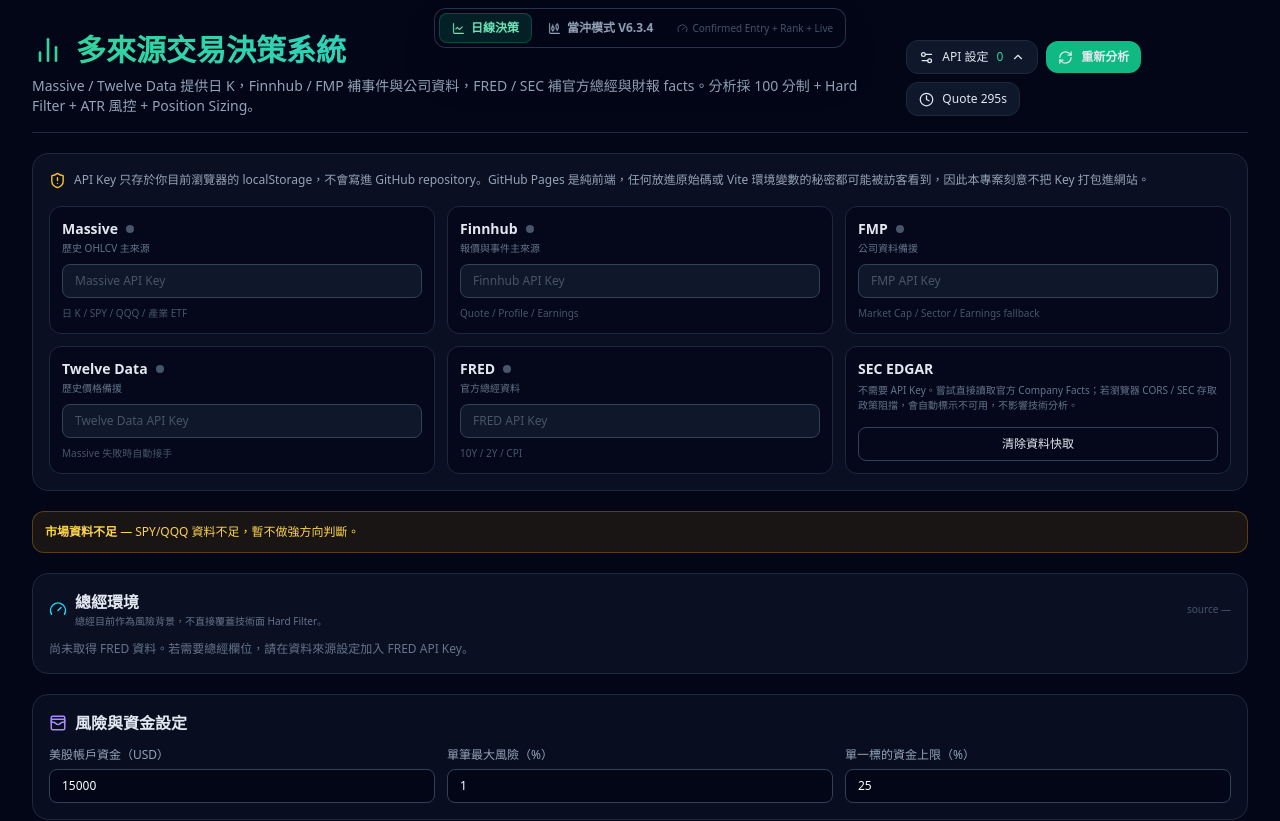
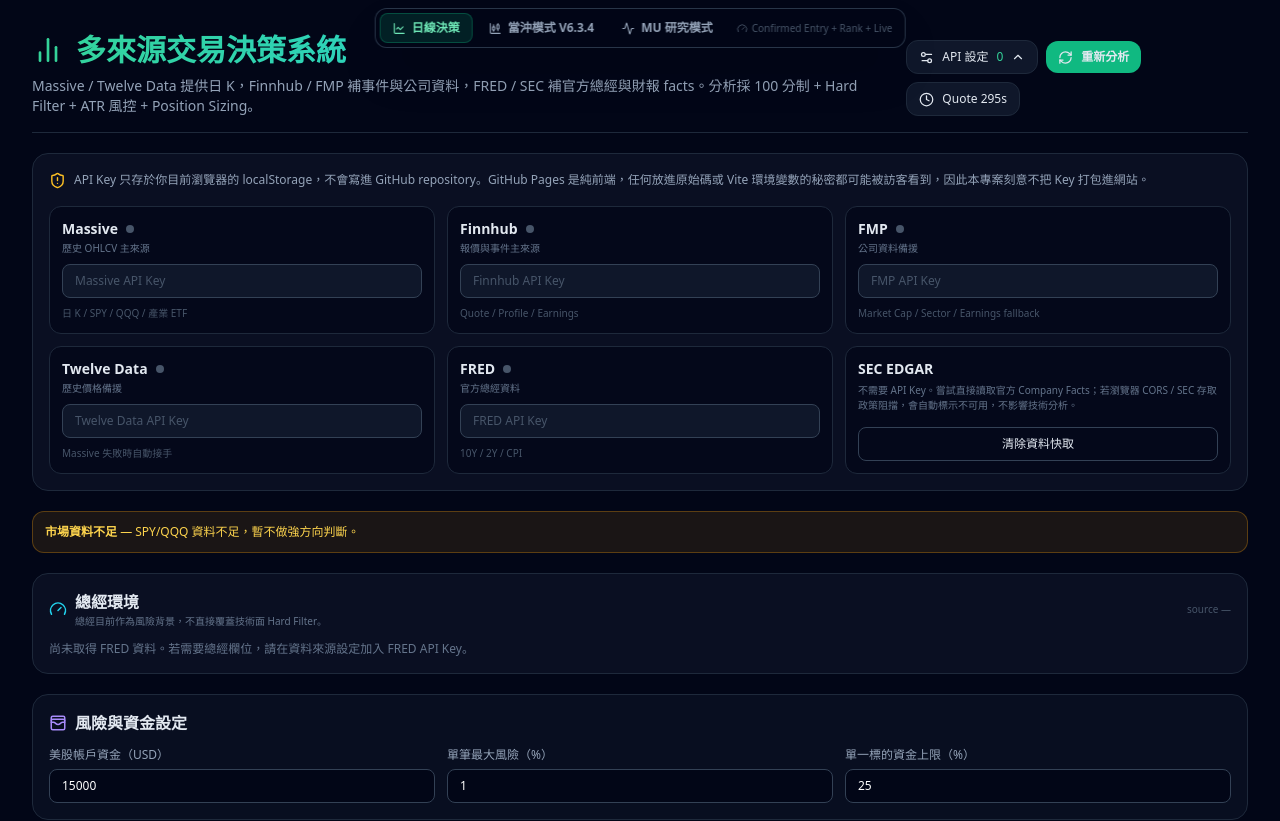
Before and after one commit to YCTsai2000/stock-decision-dashboard, a React (Vite) app: page / in a window 1280 px wide. Shown: the top 821 px of the page. Built offline with nearby package versions, Linux system fonts and the light colour scheme.

Commit message:
feat: expose MU research mode in app shell

```diff
--- a/src/ModeShell.tsx
+++ b/src/ModeShell.tsx
@@ -1,13 +1,16 @@
 import { useState } from 'react';
-import { CandlestickChart, Gauge, LineChart } from 'lucide-react';
+import { Activity, CandlestickChart, Gauge, LineChart } from 'lucide-react';
 import App from './App';
 import DayTradingAppV5 from './DayTradingAppV5';
+import MuResearchPanel from './MuResearchPanel';
 
-type AppMode = 'strategic' | 'daytrade';
+type AppMode = 'strategic' | 'daytrade' | 'mu';
 
 const readMode = (): AppMode => {
   const params = new URLSearchParams(window.location.search);
-  return params.get('mode') === 'daytrade' ? 'daytrade' : 'strategic';
+  if (params.get('mode') === 'daytrade') return 'daytrade';
+  if (params.get('mode') === 'mu') return 'mu';
+  return 'strategic';
 };
 
 export default function ModeShell() {
@@ -16,19 +19,20 @@ export default function ModeShell() {
   const changeMode = (next: AppMode) => {
     setMode(next);
     const url = new URL(window.location.href);
-    if (next === 'daytrade') url.searchParams.set('mode', 'daytrade');
-    else url.searchParams.delete('mode');
+    if (next === 'strategic') url.searchParams.delete('mode');
+    else url.searchParams.set('mode', next);
     window.history.replaceState({}, '', `${url.pathname}${url.search}${url.hash}`);
   };
 
   return (
     <>
-      <div className="fixed top-2 left-1/2 -translate-x-1/2 z-[100] flex items-center gap-1 rounded-xl border border-slate-700/80 bg-slate-950/95 p-1 shadow-2xl backdrop-blur">
-        <button onClick={() => changeMode('strategic')} className={`inline-flex items-center gap-1.5 rounded-lg px-3 py-1.5 text-xs font-bold transition-colors ${mode === 'strategic' ? 'bg-emerald-500/15 text-emerald-300 border border-emerald-500/30' : 'text-slate-400 hover:text-white'}`}><LineChart size={13} /> 日線決策</button>
-        <button onClick={() => changeMode('daytrade')} className={`inline-flex items-center gap-1.5 rounded-lg px-3 py-1.5 text-xs font-bold transition-colors ${mode === 'daytrade' ? 'bg-cyan-500/15 text-cyan-300 border border-cyan-500/30' : 'text-slate-400 hover:text-white'}`}><CandlestickChart size={13} /> 當沖模式 V6.3.4</button>
-        <span className="hidden sm:inline-flex items-center gap-1 px-2 text-[10px] text-slate-600"><Gauge size={11} /> Confirmed Entry + Rank + Live</span>
+      <div className="fixed top-2 left-1/2 -translate-x-1/2 z-[100] flex max-w-[calc(100vw-16px)] items-center gap-1 overflow-x-auto rounded-xl border border-slate-700/80 bg-slate-950/95 p-1 shadow-2xl backdrop-blur">
+        <button onClick={() => changeMode('strategic')} className={`inline-flex shrink-0 items-center gap-1.5 rounded-lg px-3 py-1.5 text-xs font-bold transition-colors ${mode === 'strategic' ? 'bg-emerald-500/15 text-emerald-300 border border-emerald-500/30' : 'text-slate-400 hover:text-white'}`}><LineChart size={13} /> 日線決策</button>
+        <button onClick={() => changeMode('daytrade')} className={`inline-flex shrink-0 items-center gap-1.5 rounded-lg px-3 py-1.5 text-xs font-bold transition-colors ${mode === 'daytrade' ? 'bg-cyan-500/15 text-cyan-300 border border-cyan-500/30' : 'text-slate-400 hover:text-white'}`}><CandlestickChart size={13} /> 當沖模式 V6.3.4</button>
+        <button onClick={() => changeMode('mu')} className={`inline-flex shrink-0 items-center gap-1.5 rounded-lg px-3 py-1.5 text-xs font-bold transition-colors ${mode === 'mu' ? 'bg-violet-500/15 text-violet-300 border border-violet-500/30' : 'text-slate-400 hover:text-white'}`}><Activity size={13} /> MU 研究模式</button>
+        <span className="hidden lg:inline-flex shrink-0 items-center gap-1 px-2 text-[10px] text-slate-600"><Gauge size={11} /> Confirmed Entry + Rank + Live</span>
       </div>
-      {mode === 'daytrade' ? <DayTradingAppV5 /> : <App />}
+      {mode === 'daytrade' ? <DayTradingAppV5 /> : mode === 'mu' ? <MuResearchPanel /> : <App />}
     </>
   );
 }
```
